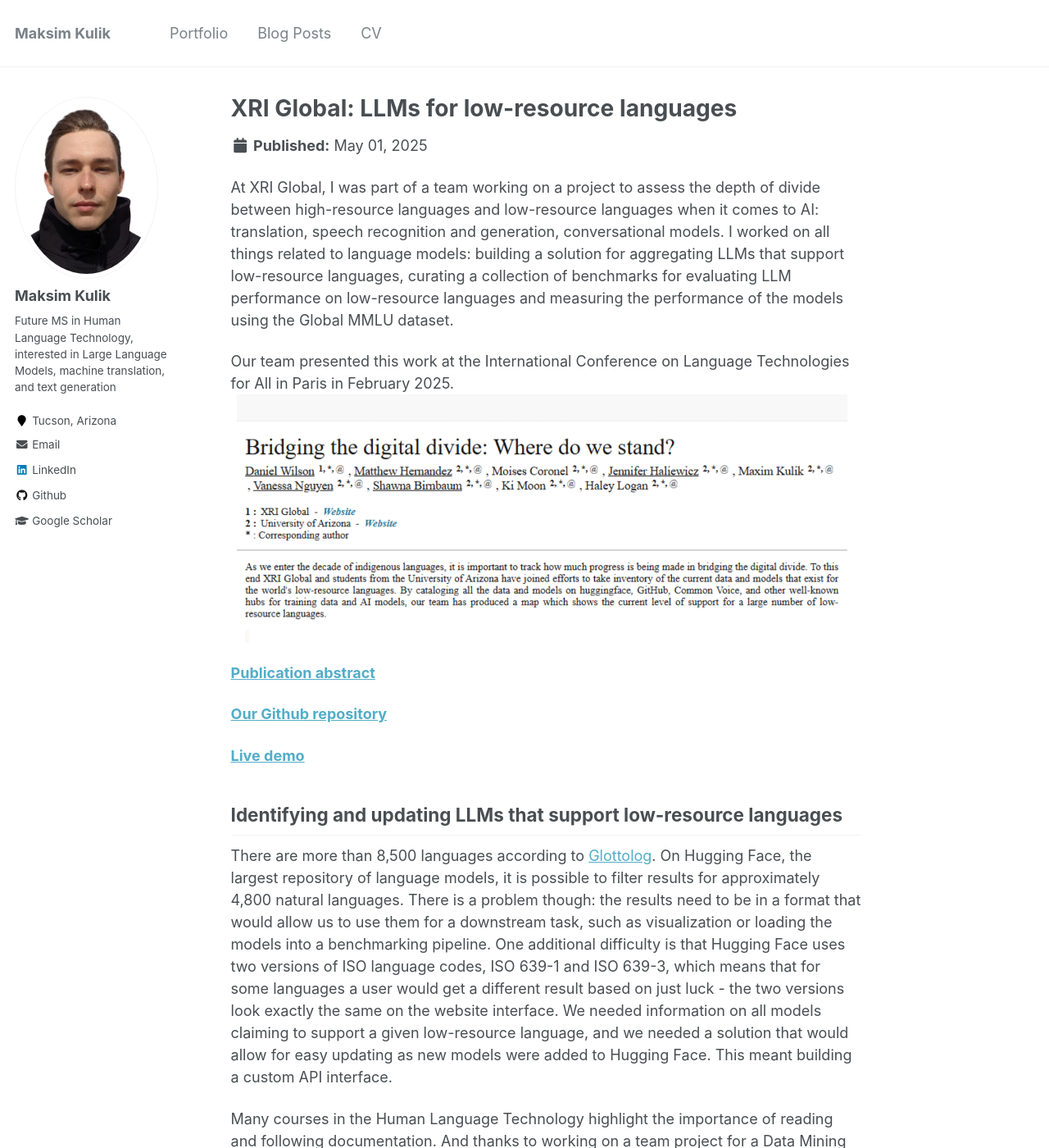
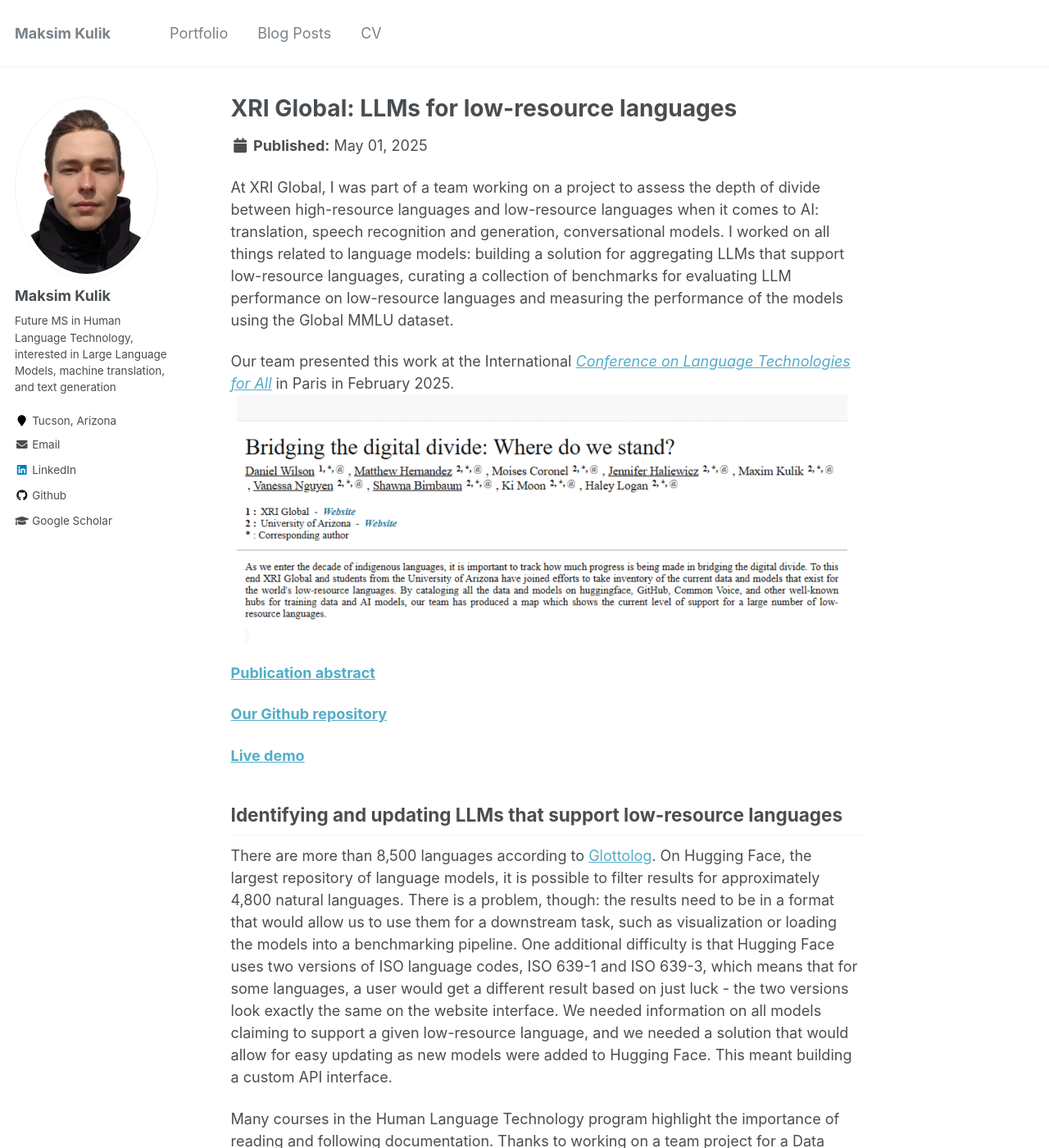
Before and after one commit to h-akston/h-akston.github.io, a Jekyll site: the page built from _portfolio/portfolio-1.md, in a window 1280 px wide and 1400 px high. Shown: the whole window at 82% size. Built offline with Jekyll 4.4.1, drawn with Linux system fonts in a browser that asks for light colours; some of the changed text lies outside the part shown.

Commit message:
Update portfolio project 1

```diff
--- a/_portfolio/portfolio-1.md
+++ b/_portfolio/portfolio-1.md
@@ -6,9 +6,9 @@ collection: portfolio
 
 At XRI Global, I was part of a team working on a project to assess the depth of divide between high-resource languages and low-resource languages when it comes to AI: translation, speech recognition and generation, conversational models. I worked on all things related to language models: building a solution for aggregating LLMs that support low-resource languages, curating a collection of benchmarks for evaluating LLM performance on low-resource languages and measuring the performance of the models using the Global MMLU dataset.
 
-Our team presented this work at the International Conference on Language Technologies for All in Paris in February 2025. <br/><img src='/images/conference.png'>
+Our team presented this work at the International [*Conference on Language Technologies for All*](https://www.lt4all2025.eu/) in Paris in February 2025. <br/><img src='/images/conference.png'>
 
-**[Publication abstract](https://www.lt4all2025.eu/2025/02/24/lt4all-2025-book-of-abstracts-now-available/)**
+**[Publication abstract](https://www.lt4all2025.eu/wp-content/uploads/2025/02/LT4All-2025_Book-of-Abstracts_Final.pdf#page=17)**
 
 **[Our Github repository](https://github.com/XRILLC/inclusiveai)**
 
@@ -16,9 +16,9 @@ Our team presented this work at the International Conference on Language Technol
 
 
 ## Identifying and updating LLMs that support low-resource languages
-There are more than 8,500 languages according to [Glottolog](https://glottolog.org/glottolog/language). On Hugging Face, the largest repository of language models, it is possible to filter results for approximately 4,800 natural languages. There is a problem though: the results need to be in a format that would allow us to use them for a downstream task, such as visualization or loading the models into a benchmarking pipeline. One additional difficulty is that Hugging Face uses two versions of ISO language codes, ISO 639-1 and ISO 639-3, which means that for some languages a user would get a different result based on just luck - the two versions look exactly the same on the website interface. We needed information on all models claiming to support a given low-resource language, and we needed a solution that would allow for easy updating as new models were added to Hugging Face. This meant building a custom API interface.
+There are more than 8,500 languages according to [Glottolog](https://glottolog.org/glottolog/language). On Hugging Face, the largest repository of language models, it is possible to filter results for approximately 4,800 natural languages. There is a problem, though: the results need to be in a format that would allow us to use them for a downstream task, such as visualization or loading the models into a benchmarking pipeline. One additional difficulty is that Hugging Face uses two versions of ISO language codes, ISO 639-1 and ISO 639-3, which means that for some languages, a user would get a different result based on just luck - the two versions look exactly the same on the website interface. We needed information on all models claiming to support a given low-resource language, and we needed a solution that would allow for easy updating as new models were added to Hugging Face. This meant building a custom API interface.
 
-Many courses in the Human Language Technology highlight the importance of reading and following documentation. And thanks to working on a team project for a Data Mining course I had a hands-on experience with getting data from an API.
+Many courses in the Human Language Technology program highlight the importance of reading and following documentation. Thanks to working on a team project for a Data Mining course, I had a hands-on experience with getting data from an API.
 
 Our solution would have to meet a few important requirements:
 * **Filtering certain models out**: Certain language models have limited conversational abilities, so our team needed a way to filter these out using a simple keyword, where "BLOOM" would filter out any BLOOM-based models in our final results.
@@ -34,7 +34,7 @@ Within our team at XRI Global we developed a scoring system to assess how far ah
 
 <br/><img src='/images/scoring.png'>
 
-The main difficulty we encountered while using this scoring system was access to information. Publications on some language are hard to search, and once found, we had to make sure the comparison was a fair one. For example, answering the question of whether a given language has a TTS model available or not will always be tricky, since there is no way to find definitive proof of its absence. I ended up finding all the figures for over a 100+ low-resource languages we were working with at the time, and the section of the Applied NLP course dedicated to research made it so much easier to browse academic publications, extract and compare information. Getting the final scores was a matter of a very simple script with a couple dozen if statements. My work was used to build a digital divide progress bar currently displayed on [our project website](https://inclusiveai-app.vercel.app/).
+The main difficulty we encountered while using this scoring system was access to information. Publications on some languages are hard to search, and once found, we had to make sure the comparison was a fair one. For example, answering the question of whether a given language has a TTS model available or not will always be tricky, since there is no way to find definitive proof of its absence. I ended up finding all the figures for over 100+ low-resource languages we were working with at the time, and the section of the Applied NLP course dedicated to research made it so much easier to browse academic publications, extract and compare information. Getting the final scores was a matter of a very simple script with a couple dozen `if` statements. My work was used to build a digital divide progress bar currently displayed on [our project website](https://inclusiveai-app.vercel.app/).
 
 <br/><img src='/images/progress-bar.png'>
 
```
Also changed, not shown: other parts of _portfolio/portfolio-1.md (+9 -1 lines), _pages/about.md (+3 -3 lines), _pages/cv.md (+3 -3 lines), images/use-local-llm.png.
